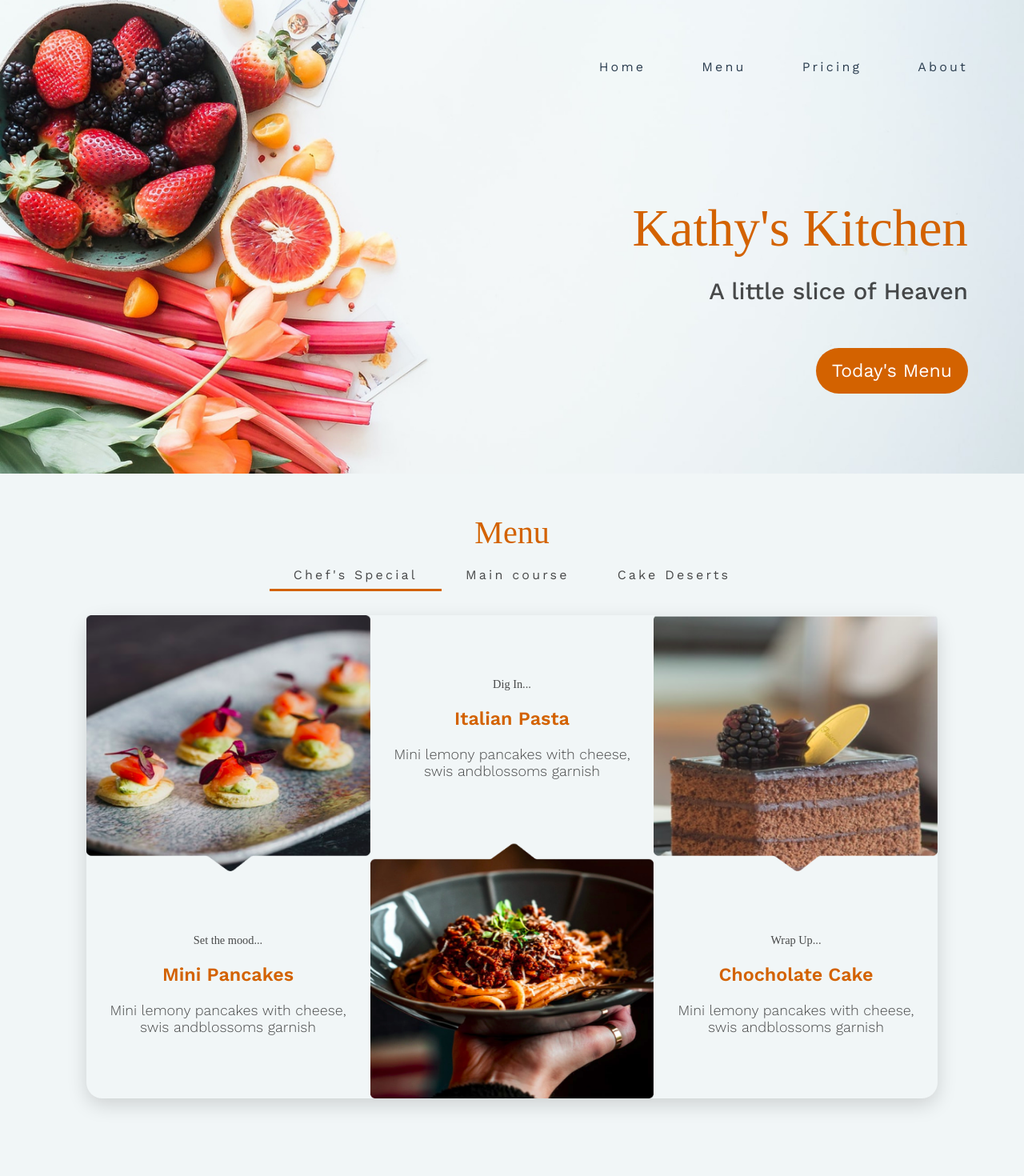
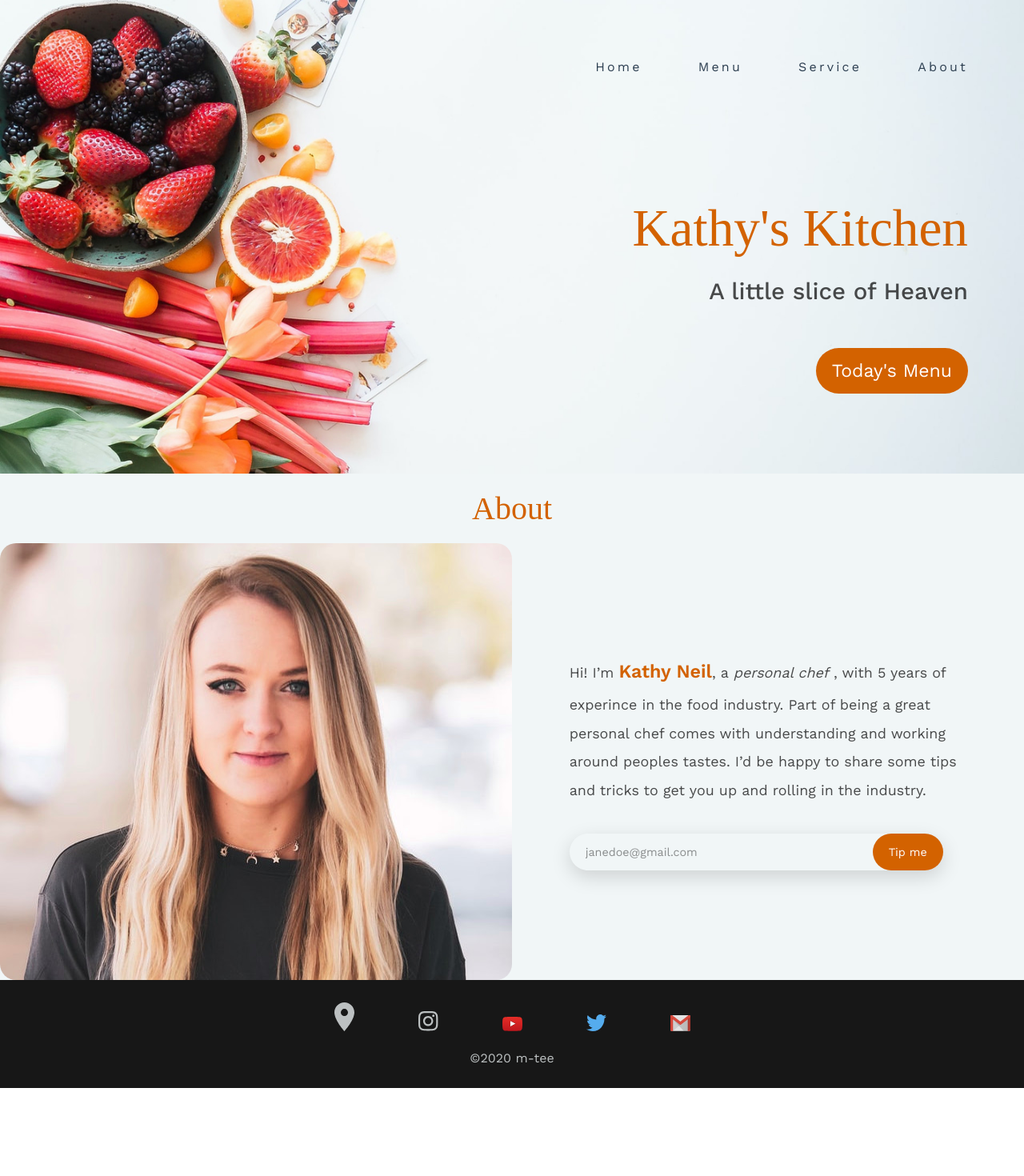
Before and after one commit to M-Tee/Kathys-Kitchen, a Vue app: page /#/about in a window 1280 px wide. Before the commit this address led to /#/. Shown: the top 1470 px of the page at 80% size. After the commit the page ends 1360 px from the top, so only its background shows below. Built offline with nearby package versions, Linux system fonts and the light colour scheme; a web font is replaced by a local one.

Commit message:
Fixes vue router

```diff
--- a/src/App.vue
+++ b/src/App.vue
@@ -3,39 +3,35 @@
   <div id="app">
     <div class="backgroundImg" id="home">
       <div id="nav">
-        <!-- <router-link to="#home">Home</router-link>
-        <router-link to="">Menu</router-link>
-        <router-link to="">Order</router-link>
-        <router-link to="">About</router-link> -->
-        <a href="#home">Home</a>
-        <a href="#menu">Menu</a>
-        <a href="#menu">Pricing</a>
-        <a href="#about">About</a>
+        <router-link to="/home">Home</router-link>
+        <router-link to="/menu">Menu</router-link>
+        <router-link to="/services">Service</router-link>
+        <router-link to="/about">About</router-link>
       </div>
-      <!-- <router-view /> -->
       <Home> </Home>
     </div>
-    <Menu id="menu"/>
+      <router-view />
+    <!-- <Menu id="menu"/>
     <Services id="services" />
-    <About id="about" class="margin" />
+    <About id="about" class="margin" /> -->
     <Footer id="footer" />
   </div>
 </template>
 
 <script>
 import Home from "./components/Home";
-import Menu from "./components/Menu";
-import About from "./components/About";
-import Services from "./components/Services";
+// import Menu from "./components/Menu";
+// import About from "./components/About";
+// import Services from "./components/Services";
 import Footer from "./components/footer";
 
 export default {
   name: "app",
   components: {
     Home,
-    Menu,
-    About,
-    Services,
+    // Menu,
+    // About,
+    // Services,
     Footer,
   },
 };
--- a/src/components/About.vue
+++ b/src/components/About.vue
@@ -27,7 +27,7 @@
 import Button from "./button";
 
 export default {
-  name: "about",
+  name: "About",
   components: {
     Button,
   },
--- a/src/router/index.js
+++ b/src/router/index.js
@@ -1,6 +1,9 @@
 import Vue from 'vue'
 import VueRouter from 'vue-router'
 import Home from '../views/Home.vue'
+import Menu from '../components/Menu.vue'
+import Services from '../components/Services.vue'
+import About from '../components/About.vue'
 
 Vue.use(VueRouter)
 
@@ -11,12 +14,19 @@ const routes = [
     component: Home
   },
   {
+    path: '/menu',
+    name: 'Menu',
+    component: Menu
+  },
+  {
+    path: '/services',
+    name: 'Services',
+    component: Services
+  },
+  {
     path: '/about',
     name: 'About',
-    // route level code-splitting
-    // this generates a separate chunk (about.[hash].js) for this route
-    // which is lazy-loaded when the route is visited.
-    component: () => import(/* webpackChunkName: "about" */ '../views/About.vue')
+    component: About
   }
 ]
 
```
